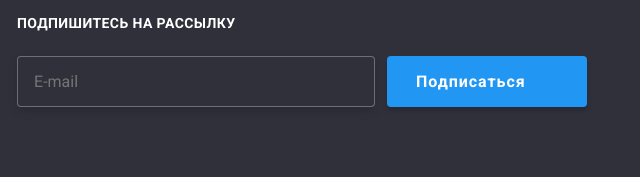
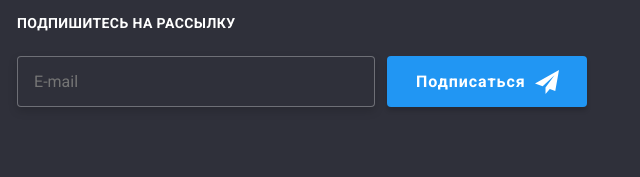
Before and after one commit to aleksvoloshyn/goit-markup-hw-06, a plain HTML site: page index.html in a window 1280 px wide. Shown: the part 2729-2906 px from the top of the page, 640-1280 px from the left. Drawn offline with nearby package versions, Linux system fonts and the light colour scheme; the site is published under a folder, as on GitHub Pages, so addresses that start at the root find nothing; files whose address does not match are found by name.

Commit message:
Update index.html

```diff
--- a/index.html
+++ b/index.html
@@ -494,7 +494,7 @@
           <button type="submit" class="button subscribe-button">
             Подписаться
             <svg class="icon icon-icon-send" width="24" height="24">
-              <use href="/images/main-sprites.svg#icon-icon-send"></use>
+              <use href="./images/main-sprites.svg#icon-icon-send"></use>
             </svg>
           </button>
         </form>
```
